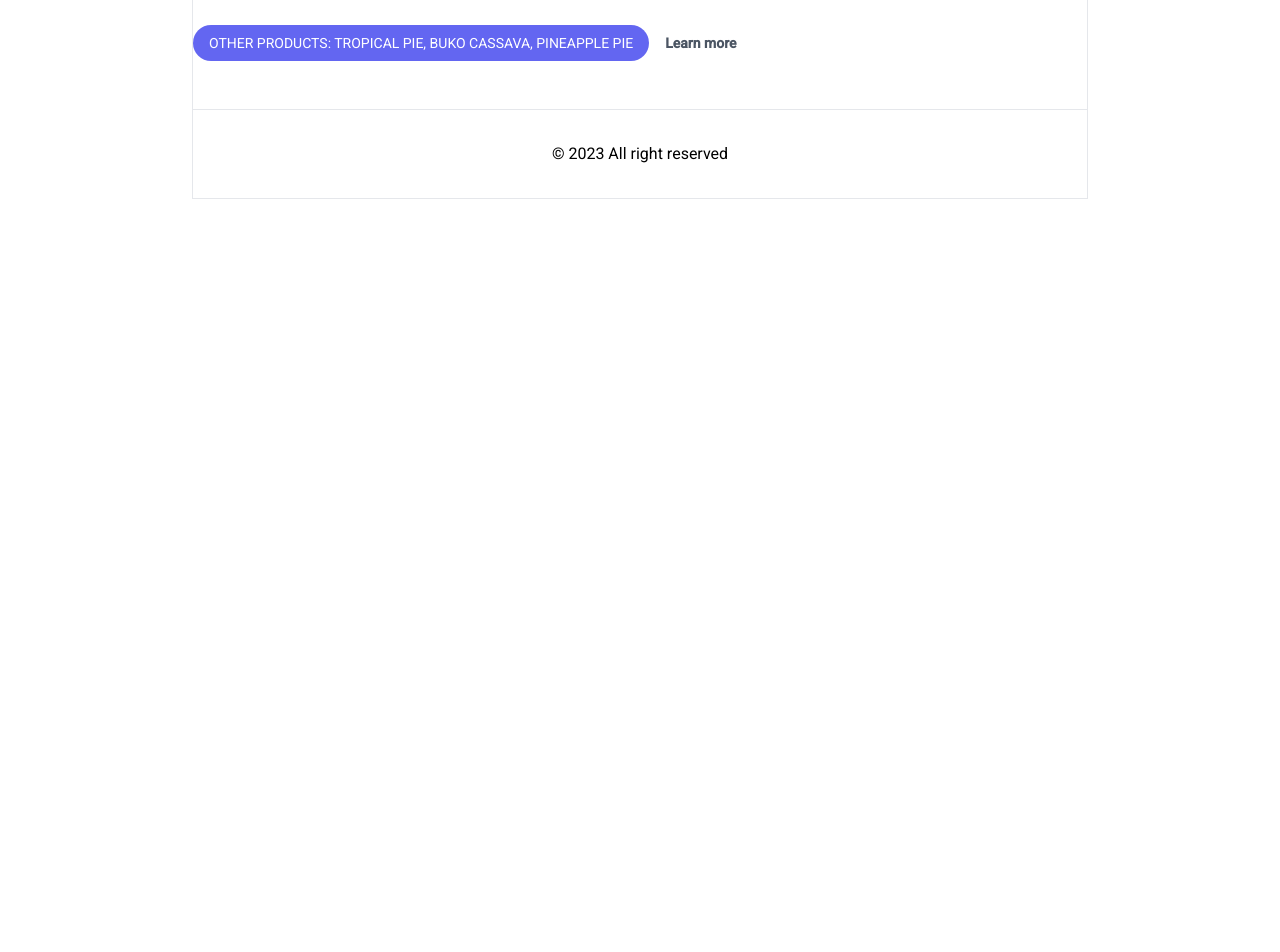
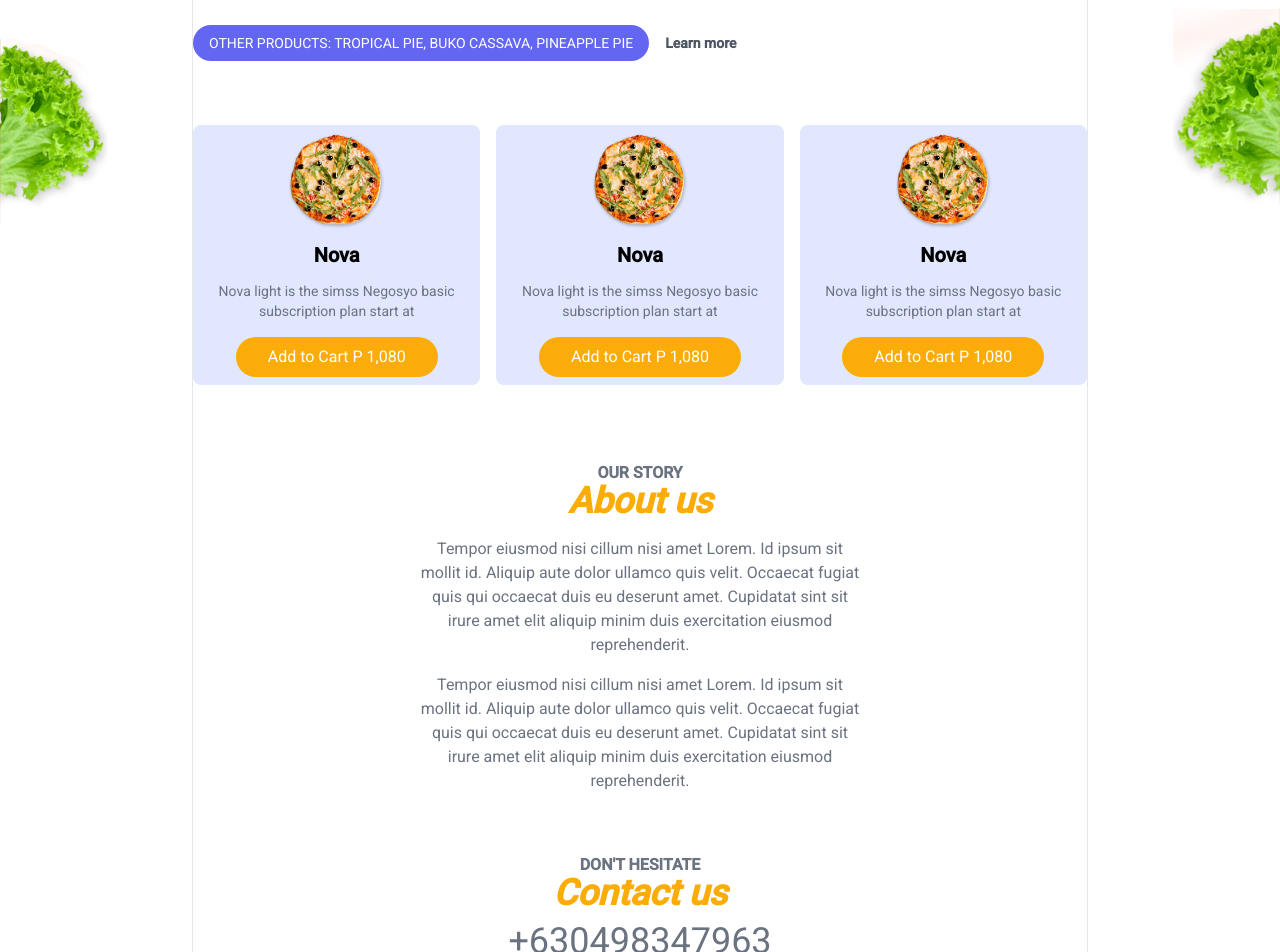
Before and after one commit to uchihasasuke067/jrbFoodOrderingApp, a Next.js app: page / in a window 1280 px wide. Shown: the part 180-1132 px from the top of the page. Before the commit the page ends 800 px from the top, so only its background shows below. Built offline with nearby package versions, Linux system fonts and the light colour scheme.

Commit message:
heropage menu and sectionheader done

```diff
--- a/src/app/page.js
+++ b/src/app/page.js
@@ -1,9 +1,44 @@
 import Image from 'next/image'
 import Hero from '@/components/layout/Hero'
+import HomeMenu from '@/components/layout/HomeMenu'
+import SectionHeaders from '@/components/layout/SectionHeaders'
+
 export default function Home() {
   return (
 <>
 <Hero/>
+<HomeMenu/>
+<section className='text-center my-16'>
+      <SectionHeaders
+      subHeader={'Our story'}
+      mainHeader={'About us'}
+      />
+      <div className='text-gray-500 max-w-md mx-auto mt-4
+      flex flex-col gap-4'
+      >
+      <p>
+        Tempor eiusmod nisi cillum nisi amet Lorem.
+        Id ipsum sit mollit id. Aliquip aute dolor ullamco quis velit. Occaecat fugiat quis qui occaecat duis eu deserunt amet.
+        Cupidatat sint sit irure amet elit aliquip minim duis exercitation eiusmod reprehenderit.
+      </p>
+      <p>
+        Tempor eiusmod nisi cillum nisi amet Lorem.
+        Id ipsum sit mollit id. Aliquip aute dolor ullamco quis velit. Occaecat fugiat quis qui occaecat duis eu deserunt amet.
+        Cupidatat sint sit irure amet elit aliquip minim duis exercitation eiusmod reprehenderit.
+      </p>
+      </div>
+    </section>
+    <section className='text-center my-8'>
+      <SectionHeaders
+      subHeader={'Don\'t hesitate'}
+      mainHeader={'Contact us'}
+      />
+      <div className='mt-2'>
+      <a className='text-4xl underline text-gray-500' href="tel:+630498347963">
+        +630498347963
+      </a>
+      </div>
+    </section>
 </>
   )
 }
--- /dev/null
+++ b/src/components/layout/HomeMenu.js
@@ -0,0 +1,29 @@
+import React from 'react'
+import Image from 'next/image'
+import MenuItems from '../menu/MenuItems'
+import SectionHeaders from './SectionHeaders'
+
+function HomeMenu() {
+  return (
+<section className="">
+      <div className="absolute left-0 right-0 w-full justify-start">
+        <div className="absolute left-0 -top-[70px] text-left -z-10">
+          <Image src={'/sallad1.png'} width={109} height={189}  alt={'sallad'} />
+        </div>
+        <div className="absolute -top-[100px] right-0 -z-10">
+          <Image src={'/sallad2.png'} width={107} height={195} alt={'sallad'} />
+        </div>
+      </div>
+      <div className='text-center'>
+        <SectionHeaders/>
+      </div>
+      <div className='grid grid-cols-3 gap-4 py-4'>
+        <MenuItems/>
+        <MenuItems/>
+        <MenuItems/>
+      </div>
+    </section>
+  )
+}
+
+export default HomeMenu
--- /dev/null
+++ b/src/components/layout/SectionHeaders.js
@@ -0,0 +1,16 @@
+import React from 'react'
+
+function SectionHeaders({subHeader,mainHeader}) {
+  return (
+    <>
+    <h3 className="uppercase text-gray-500 font-semibold leading-4">
+      {subHeader}
+    </h3>
+    <h2 className="text-primary font-bold text-4xl italic">
+      {mainHeader}
+    </h2>
+  </>
+  )
+}
+
+export default SectionHeaders
--- /dev/null
+++ b/src/components/menu/MenuItems.js
@@ -0,0 +1,23 @@
+import React from 'react'
+
+function MenuItems() {
+  return (
+    <div className='bg-indigo-100 p-2 rounded-lg text-center
+    hover:bg-white transition-all hover:shadow-2xl hover:shadow-indigo/25'>
+        <div className='text-center'>
+        <img src='/pizza.png' className='max-h-auto max-h-24
+        block mx-auto' alt='pizza'/>
+        </div>
+    <h4 className='font-semibold text-xl my-3'>
+        Nova
+    </h4>
+    <p className='text-gray-500 text-sm'>
+        Nova light is the simss Negosyo basic subscription plan start at
+    </p>
+    <button className='mt-4 bg-primary text-white
+    rounded-full px-8 py-2'>Add to Cart P 1,080</button>
+</div>
+  )
+}
+
+export default MenuItems
```
